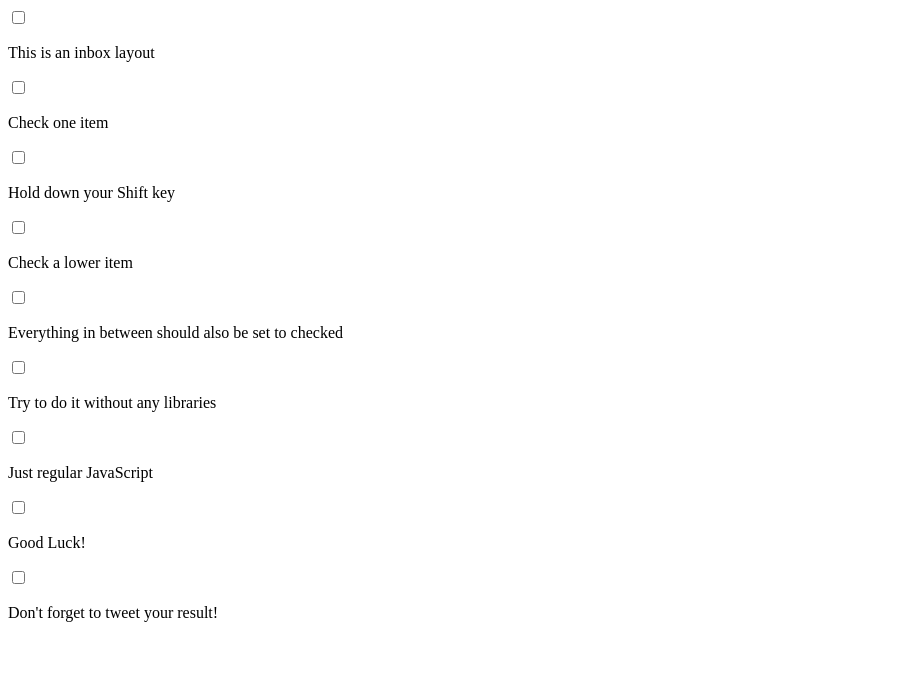
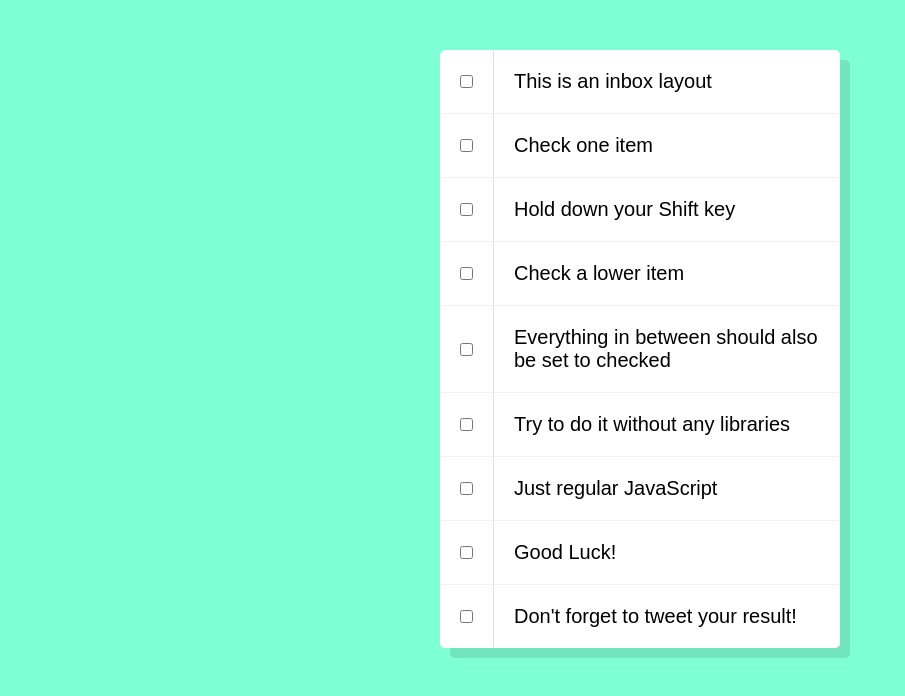
Before and after one commit to vanessanaja/JS30Projects, a plain HTML site: page holdShift/index.html in a window 1280 px wide. Shown: the whole page, without its empty margins (0-905 px from the left). Drawn offline with Linux system fonts and the light colour scheme.

Commit message:
add style

```diff
--- a/holdShift/style.css
+++ b/holdShift/style.css
@@ -0,0 +1,42 @@
+html  {
+  font-family: sans-serif;
+  background-color: aquamarine;
+}
+
+.inbox  {
+  max-width: 400px;
+  margin: 50px auto;
+  background-color: white;
+  border-radius: 5px;
+  box-shadow: 10px 10px 0 rgba(0,0,0,0.1);
+}
+
+.item {
+  display: flex;
+  align-items: center;
+  border-bottom: 1px solid #F1F1F1;
+}
+
+.item:last-child  {
+  border-bottom: 0;
+}
+
+input:checked + p {
+  background-color: #f9f9f9;
+  text-decoration: line-through;
+}
+
+input[type="checkbox"] {
+  margin: 20px;
+}
+
+p {
+  margin: 0;
+  padding: 20px;
+  transition: background 0.2s;
+  flex: 1;
+  font-family: Arial, Helvetica, sans-serif;
+  font-size: 20px;
+  font-weight: 200;
+  border-left: 1px solid #D1E2FF;
+}
```
Also changed, not shown: holdShift/index.html (+5 -1 lines).
